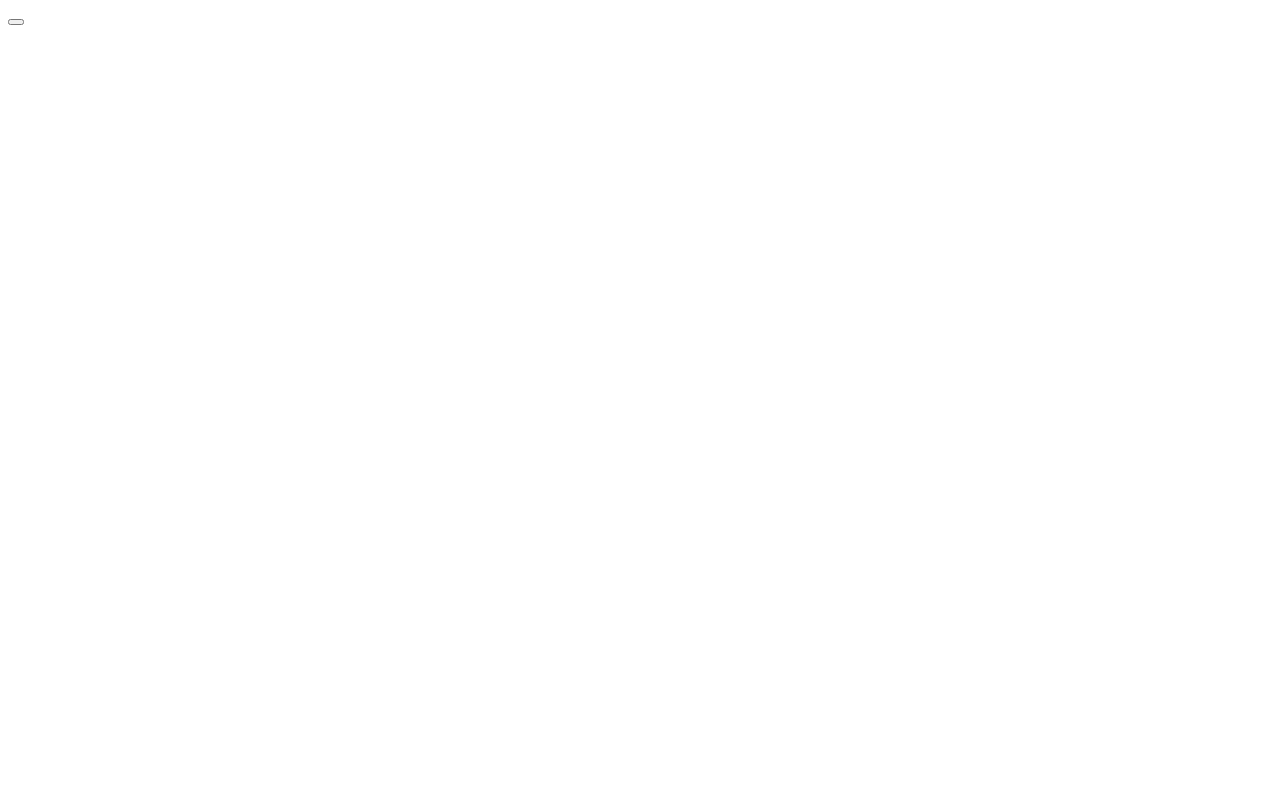
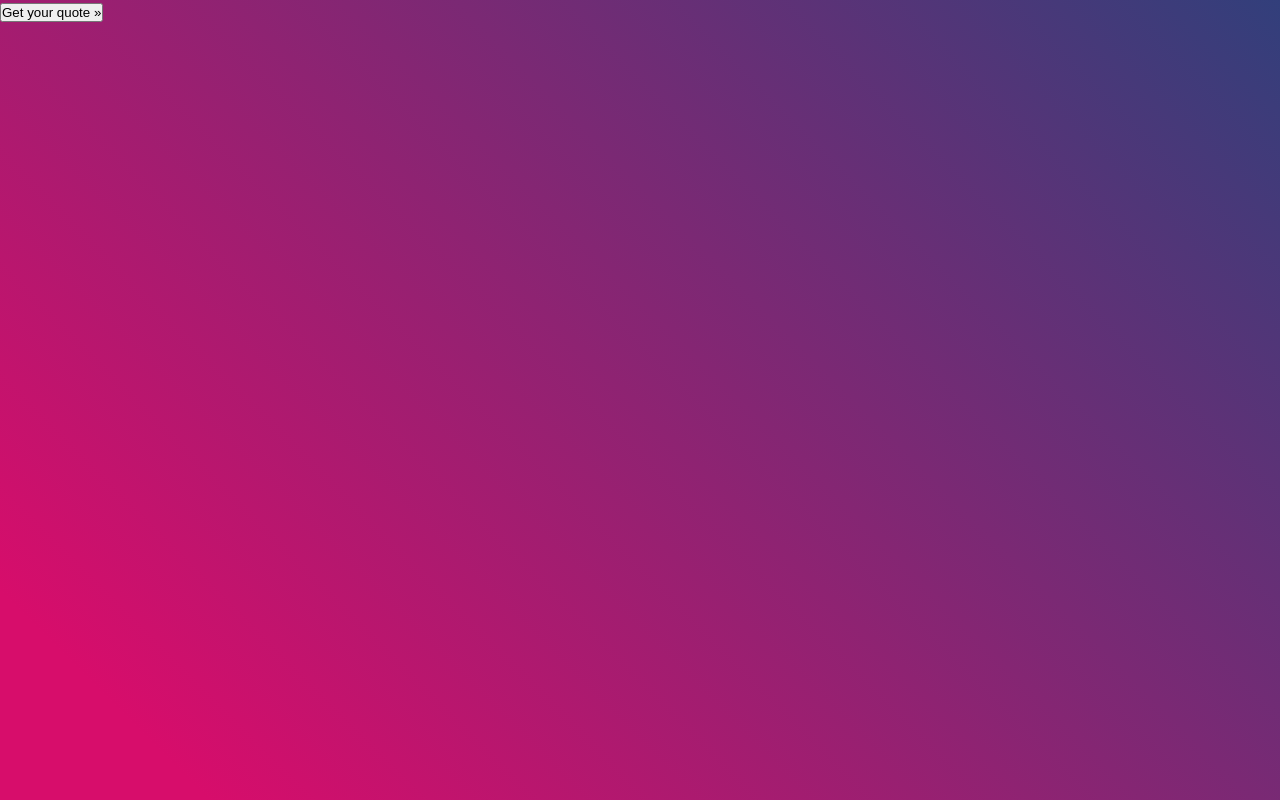
Before and after one commit to frank-mck/loan-calculator-ts-react, a React (Create React App) app: page / in a window 1280 px wide. Built offline with nearby package versions, Linux system fonts and the light colour scheme.

Commit message:
styles: background color and sass variables setup

```diff
--- a/src/App.tsx
+++ b/src/App.tsx
@@ -1,5 +1,6 @@
 import React from 'react';
 import { Button } from './components/Button'
+import './styles/App.css'
 
 function App() {
   return (
--- a/src/components/Button.tsx
+++ b/src/components/Button.tsx
@@ -3,7 +3,7 @@ import React from 'react'
 export const Button: React.FC = () => {
   return (
     <div>
-      <button data-testid="button"></button>
+      <button data-testid="button">Get your quote <span>&#187;</span></button>
     </div>
   )
 }
--- a/src/styles/App.css
+++ b/src/styles/App.css
@@ -0,0 +1,14 @@
+@import url("https://fonts.googleapis.com/css2?family=Open+Sans:wght@300;400;600;700;800&display=swap");
+* {
+  margin: 0;
+  padding: 0;
+  -webkit-box-sizing: border-box;
+          box-sizing: border-box;
+}
+
+body {
+  font-family: 'Open Sans', sans-serif;
+  height: 100vh;
+  background-image: linear-gradient(45deg, #d70d6b 10%, #323f7b);
+}
+/*# sourceMappingURL=App.css.map */
--- /dev/null
+++ b/src/styles/App.scss
@@ -0,0 +1,14 @@
+@import url('https://fonts.googleapis.com/css2?family=Open+Sans:wght@300;400;600;700;800&display=swap');
+@import "./variables";
+
+* {
+  margin: 0;
+  padding: 0;
+  box-sizing: border-box;
+}
+
+body {
+  font-family: 'Open Sans', sans-serif;
+  height: 100vh;
+  background-image: linear-gradient(45deg,$gradient-left 10%, $gradient-right)
+}
```
Also changed, not shown: src/styles/_variables.scss (added, +9 -0 lines), 2 other files (tests, documents, lock files or other folders).
